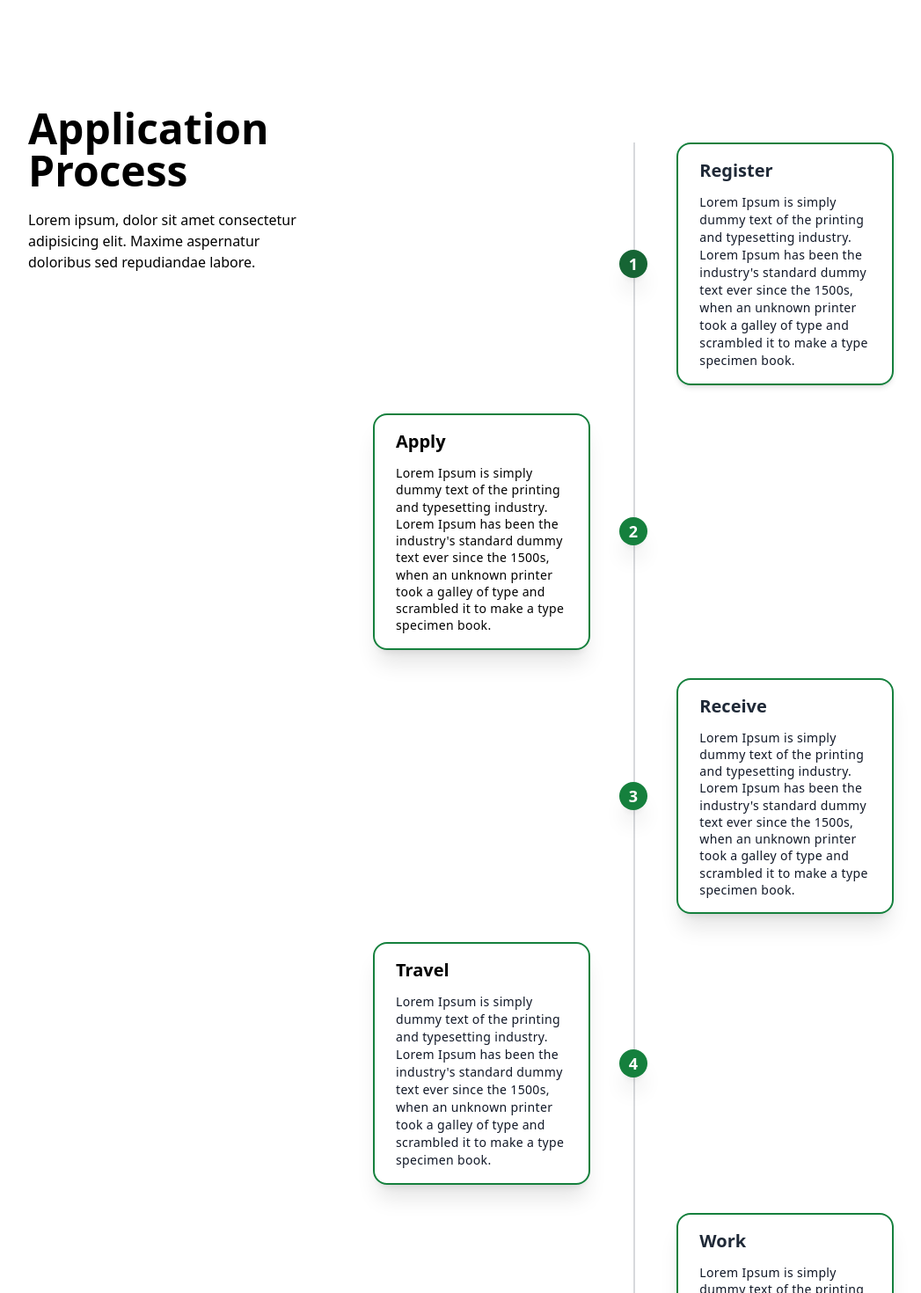
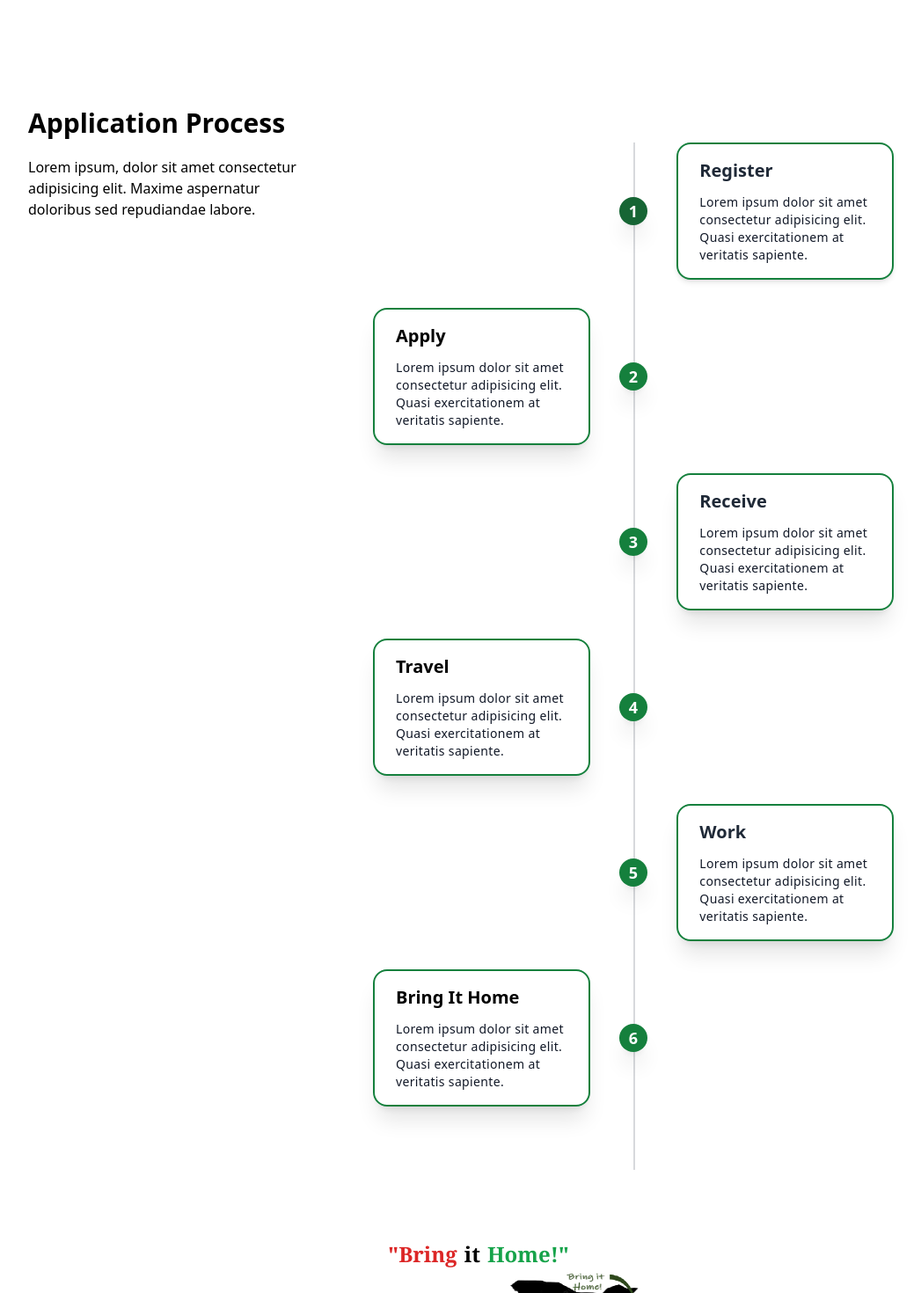
Before and after one commit to Infospace-meta/seasonal-jobs, a Vue app in the folder app/: page / in a window 1280 px wide. Shown: the part 1080-2550 px from the top of the page at 88% size, without its empty margins (96-1143 px from the left). Built offline with nearby package versions, Linux system fonts and the light colour scheme.

Commit message:
edit timeline

```diff
--- a/app/src/components/HomeRegistrationProcess.vue
+++ b/app/src/components/HomeRegistrationProcess.vue
@@ -2,8 +2,8 @@
   <section class="px-4 py-8 sm:py-20">
     <div class="max-w-5xl mx-auto grid grid-cols-1 lg:grid-cols-3 gap-8">
       <!-- Text -->
-      <div class="flex flex-col md:px-0">
-        <h1 class="font-semibold text-2xl md:text-5xl mb-5">
+      <div class="flex flex-col md:px-0 stick top-10">
+        <h1 class="font-semibold text-2xl md:text-3xl mb-5">
           Application Process
         </h1>
         <p>
@@ -20,7 +20,7 @@
             <div
               class="absolute border-opacity-20 border-gray-700 h-full border [left:50%]"
             ></div>
-            <!-- right timeline -->
+            <!-- Register item -->
             <div
               class="mb-8 flex justify-between items-center w-full right-timeline"
             >
@@ -34,17 +34,13 @@
                 class="order-1 rounded-2xl shadow-md w-5/12 px-6 py-4 border-2 border-green-700"
               >
                 <h3 class="mb-3 font-bold text-gray-800 text-xl">Register</h3>
-                <p class="text-sm tracking-wide text-gray-900 text-opacity-100">
-                  Lorem Ipsum is simply dummy text of the printing and
-                  typesetting industry. Lorem Ipsum has been the industry's
-                  standard dummy text ever since the 1500s, when an unknown
-                  printer took a galley of type and scrambled it to make a type
-                  specimen book.
+                <p class="text-sm tracking-wide text-gray-900">
+                  Lorem ipsum dolor sit amet consectetur adipisicing elit. Quasi exercitationem at veritatis sapiente.
                 </p>
               </div>
             </div>
 
-            <!-- left timeline -->
+            <!-- Apply item -->
             <div
               class="mb-8 flex justify-between flex-row-reverse items-center w-full left-timeline"
             >
@@ -58,17 +54,13 @@
                 class="order-1 rounded-2xl shadow-xl w-5/12 px-6 py-4 border-2 border-green-700"
               >
                 <h3 class="mb-3 font-bold text-xl">Apply</h3>
-                <p class="text-sm leading-snug tracking-wide">
-                  Lorem Ipsum is simply dummy text of the printing and
-                  typesetting industry. Lorem Ipsum has been the industry's
-                  standard dummy text ever since the 1500s, when an unknown
-                  printer took a galley of type and scrambled it to make a type
-                  specimen book.
+                <p class="text-sm tracking-wide text-gray-900">
+                  Lorem ipsum dolor sit amet consectetur adipisicing elit. Quasi exercitationem at veritatis sapiente.
                 </p>
               </div>
             </div>
 
-            <!-- right timeline -->
+            <!-- Receive item -->
             <div
               class="mb-8 flex justify-between items-center w-full right-timeline"
             >
@@ -82,17 +74,13 @@
                 class="order-1 rounded-2xl shadow-xl w-5/12 px-6 py-4 border-2 border-green-700"
               >
                 <h3 class="mb-3 font-bold text-gray-800 text-xl">Receive</h3>
-                <p class="text-sm leading-snug tracking-wide text-gray-900">
-                  Lorem Ipsum is simply dummy text of the printing and
-                  typesetting industry. Lorem Ipsum has been the industry's
-                  standard dummy text ever since the 1500s, when an unknown
-                  printer took a galley of type and scrambled it to make a type
-                  specimen book.
+                <p class="text-sm tracking-wide text-gray-900">
+                  Lorem ipsum dolor sit amet consectetur adipisicing elit. Quasi exercitationem at veritatis sapiente.
                 </p>
               </div>
             </div>
 
-            <!-- left timeline -->
+            <!-- Travel item -->
             <div
               class="mb-8 flex justify-between flex-row-reverse items-center w-full left-timeline"
             >
@@ -107,16 +95,12 @@
               >
                 <h3 class="mb-3 font-bold text-xl">Travel</h3>
                 <p class="text-sm tracking-wide text-gray-900">
-                  Lorem Ipsum is simply dummy text of the printing and
-                  typesetting industry. Lorem Ipsum has been the industry's
-                  standard dummy text ever since the 1500s, when an unknown
-                  printer took a galley of type and scrambled it to make a type
-                  specimen book.
+                  Lorem ipsum dolor sit amet consectetur adipisicing elit. Quasi exercitationem at veritatis sapiente.
                 </p>
               </div>
             </div>
 
-            <!-- right timeline -->
+            <!-- Work item -->
             <div
               class="mb-8 flex justify-between items-center w-full right-timeline"
             >
@@ -130,17 +114,13 @@
                 class="order-1 rounded-2xl shadow-xl w-5/12 px-6 py-4 border-2 border-green-700"
               >
                 <h3 class="mb-3 font-bold text-gray-800 text-xl">Work</h3>
-                <p class="text-sm leading-snug tracking-wide text-gray-900">
-                  Lorem Ipsum is simply dummy text of the printing and
-                  typesetting industry. Lorem Ipsum has been the industry's
-                  standard dummy text ever since the 1500s, when an unknown
-                  printer took a galley of type and scrambled it to make a type
-                  specimen book.
+                <p class="text-sm tracking-wide text-gray-900">
+                  Lorem ipsum dolor sit amet consectetur adipisicing elit. Quasi exercitationem at veritatis sapiente.
                 </p>
               </div>
             </div>
 
-            <!-- left timeline -->
+            <!-- Bring It home item -->
             <div
               class="mb-8 flex justify-between flex-row-reverse items-center w-full left-timeline"
             >
@@ -154,12 +134,8 @@
                 class="order-1 rounded-2xl shadow-xl w-5/12 px-6 py-4 border-2 border-green-700"
               >
                 <h3 class="mb-3 font-bold text-xl">Bring It Home</h3>
-                <p class="text-sm leading-snug tracking-wide text-gray-900">
-                  Lorem Ipsum is simply dummy text of the printing and
-                  typesetting industry. Lorem Ipsum has been the industry's
-                  standard dummy text ever since the 1500s, when an unknown
-                  printer took a galley of type and scrambled it to make a type
-                  specimen book.
+                <p class="text-sm tracking-wide text-gray-900">
+                  Lorem ipsum dolor sit amet consectetur adipisicing elit. Quasi exercitationem at veritatis sapiente.
                 </p>
               </div>
             </div>
```
